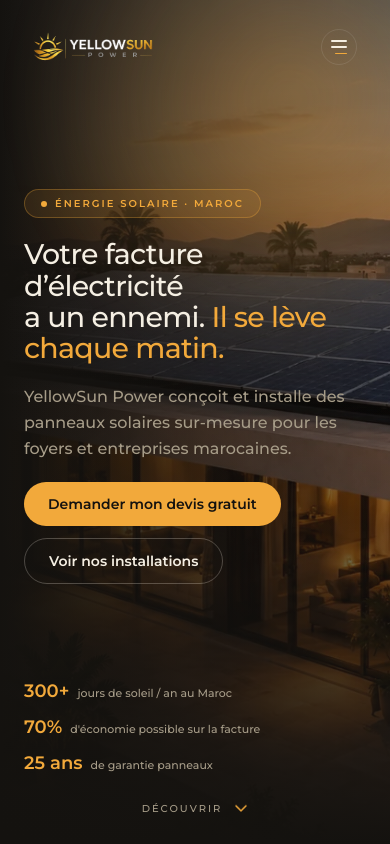
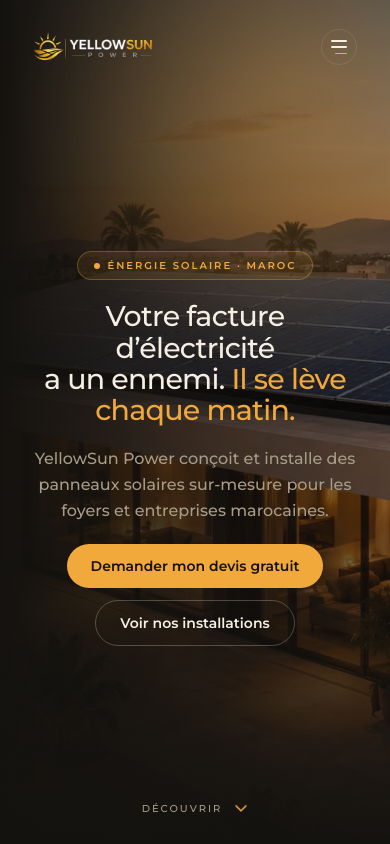
Before and after one commit to mouhcine7777/yellowsunpower, a Next.js app: page / in a window 390 px wide. Shown: the top 844 px of the page. Built offline with nearby package versions, Linux system fonts and the light colour scheme.

Commit message:
first commit

```diff
--- a/app/components/Fournisseurs.jsx
+++ b/app/components/Fournisseurs.jsx
@@ -45,16 +45,19 @@ const PARTNERS = [
 // vs. wide wordmarks). Rendering every one at the same *height* — with
 // width left to scale naturally from the real w/h above — is what makes
 // them read as a uniform, same-size set instead of some looking blown up
-// and others shrunk to fit a fixed box.
+// and others shrunk to fit a fixed box. The tile itself has no fixed
+// width either: its width is just the logo's rendered width, so the gap
+// between tiles is the *only* thing controlling the space between
+// logos, and that gap is constant for every pair.
 function LogoTile({ partner }) {
   return (
-    <div className="flex h-14 w-[150px] shrink-0 items-center justify-center sm:h-16 sm:w-[170px]">
+    <div className="flex h-14 shrink-0 items-center justify-center sm:h-16">
       <Image
         src={partner.logo}
         alt={partner.name}
         width={partner.width}
         height={partner.height}
-        className="h-9 w-auto max-w-full object-contain opacity-60 grayscale transition-all duration-300 hover:opacity-100 hover:grayscale-0 sm:h-10"
+        className="h-9 w-auto object-contain opacity-60 grayscale transition-all duration-300 hover:opacity-100 hover:grayscale-0 sm:h-10"
       />
     </div>
   );
--- a/app/components/HeroSection.jsx
+++ b/app/components/HeroSection.jsx
@@ -69,7 +69,7 @@ export default function HeroSection() {
       {/* Content */}
       <div className="relative z-10 mx-auto flex h-full w-full max-w-[1600px] flex-col justify-between px-6 pb-7 pt-24 sm:px-10 sm:pb-9 sm:pt-28 lg:px-14 lg:pb-10 lg:pt-32">
         {/* Middle: eyebrow + headline + CTAs */}
-        <div className="flex flex-1 flex-col justify-center gap-5 lg:max-w-2xl">
+        <div className="flex flex-1 flex-col items-center justify-center gap-5 text-center sm:items-start sm:text-left lg:max-w-2xl">
           <span
             className="inline-flex w-fit items-center gap-2 rounded-full border border-[#F2A93B]/30 bg-[#F2A93B]/10 px-4 py-1.5 text-[10px] font-semibold uppercase tracking-[0.2em] text-[#F2A93B] sm:text-[11px]"
 
@@ -96,7 +96,7 @@ export default function HeroSection() {
             sur-mesure pour les foyers et entreprises marocaines.
           </p>
 
-          <div className="flex flex-wrap items-center gap-3 sm:gap-4">
+          <div className="flex flex-wrap items-center justify-center gap-3 sm:justify-start sm:gap-4">
             <button
               type="button"
               onClick={openModal}
@@ -115,8 +115,8 @@ export default function HeroSection() {
         </div>
 
         {/* Bottom row: inline stats + scroll cue */}
-        <div className="flex flex-col gap-6">
-          <div className="flex flex-wrap gap-x-8 gap-y-2 xl:hidden">
+        <div className="flex flex-col items-center gap-6 sm:items-stretch">
+          <div className="hidden flex-wrap gap-x-8 gap-y-2 sm:flex xl:hidden">
             {stats.map((stat) => (
               <div key={stat.label} className="flex items-baseline gap-2">
                 <span
```
